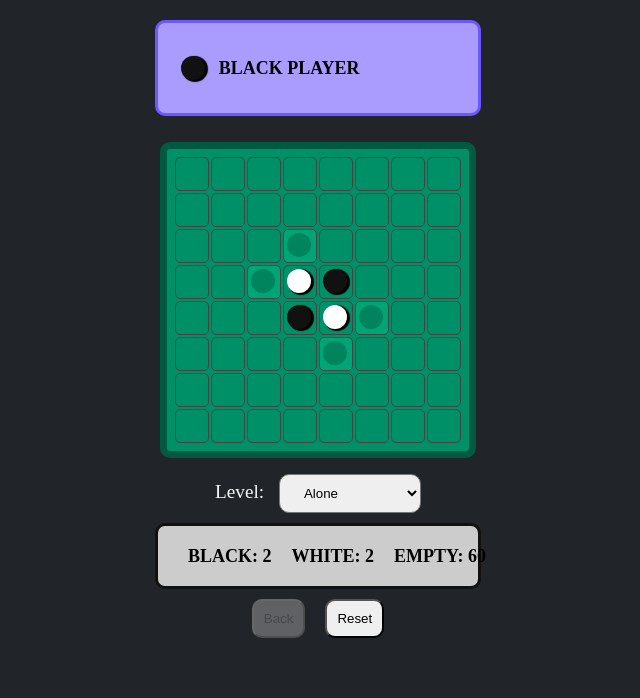
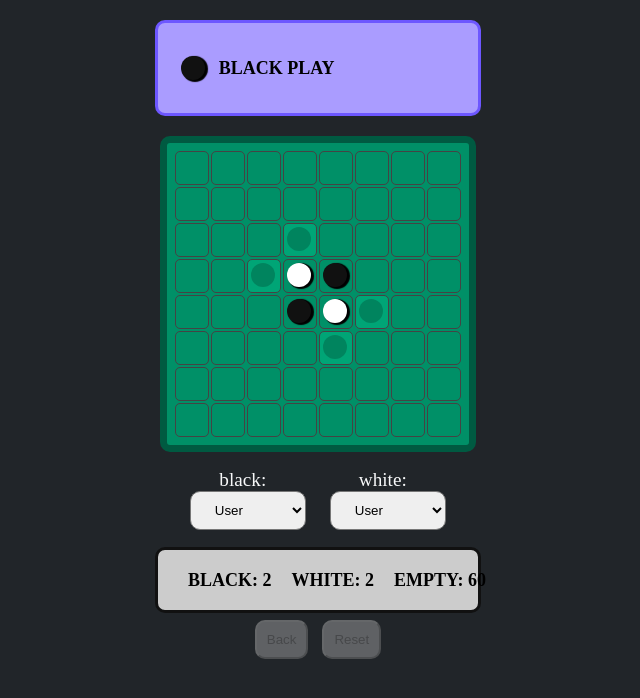
Before and after one commit to guilhermeasn/othello, a React (Create React App) app: page / in a window 1280 px wide. Shown: the top 698 px of the page, without its empty margins (322-962 px from the left). Built offline with nearby package versions, Linux system fonts and the light colour scheme.

Commit message:
save game and players change

```diff
--- a/src/App.tsx
+++ b/src/App.tsx
@@ -1,33 +1,42 @@
 import { useEffect, useState } from "react";
 import Board from "./Board";
-import bot, { Level, randomInt } from "./Bot";
+import bot, { Level } from "./Bot";
 import Othello, { NextMove, Player, Status } from "./Othello";
+
+function save(gameString : string) : void {
+    if(!localStorage) return;
+    localStorage.setItem('othello', gameString);
+}
+
+function restore() : string {
+    if(!localStorage) return '';
+    return localStorage.getItem('othello') ?? '';
+}
 
 export default function App() {
 
-    const [ user, setUser ] = useState<Player>();
-    const [ level, setLevel ] = useState<Level | 'alone'>('alone');
-    const [ othello, setOthello ] = useState<Othello>(new Othello());
+    const [ play, setPlay ] = useState<Record<Player, Level | 'user'>>({ black: 'user', white: 'user' });
+    const [ othello, setOthello ] = useState<Othello>(new Othello(restore()));
     const [ nextMove, setNextMove ] = useState<NextMove>(null);
 
     const status = othello.getStatus();
 
-    useEffect(() => {
-        setUser(randomInt(0, 1) ? 'black' : 'white');
-        setNextMove(othello.getNextMove());
-    }, [ othello ]);
+    useEffect(() => setNextMove(othello.getNextMove()), [ othello ]);
 
     useEffect(() => {
-        if(nextMove && level !== 'alone' && nextMove.player !== user) {
+
+        save(othello.getGameString());
+
+        if(nextMove && play[nextMove.player] !== 'user') {
             setTimeout(() => {
-                    setNextMove(othello.makeMove(bot({
-                    // board: othello.getBoard(),
+                setNextMove(othello.makeMove(bot({
                     next: nextMove,
-                    level
+                    level: play[nextMove.player] as Level
                 })));
             }, 1000);
         }
-    }, [level, nextMove, othello, user]);
+
+    }, [nextMove, othello, play]);
 
     return (
 
@@ -37,7 +46,7 @@ export default function App() {
                 { nextMove ? (
                     <>
                         <div className={ `board-${ nextMove.player }` }></div>
-                        <div className="strong">{ nextMove.player }&nbsp;player</div>
+                        <div className="strong">{ nextMove.player }&nbsp;play</div>
                     </>
                 ) : (
                     <div className="strong red">
@@ -52,19 +61,22 @@ export default function App() {
 
             <Board
                 data={ othello.getBoard() }
-                movies={ nextMove === null || (level !== 'alone' && nextMove.player !== user) ? [] : nextMove.moves }
+                movies={ nextMove === null || play[nextMove.player] !== 'user' ? [] : nextMove.moves }
                 onClick={ position => setNextMove(othello.makeMove(position)) }
             />
 
-            <div>
-                <label>Level:&nbsp;</label>
-                <select value={ level } onChange={ input => setLevel(input.target.value as Level) }>
-                    <option value='alone'>Alone</option>
-                    <option disabled>------------------</option>
-                    <option value='easy'>Easy Bot</option>
-                    {/* <option value='medium'>Medium Bot</option> */}
-                    <option value='hard'>Hard Bot</option>
-                </select>
+            <div className="selections">
+                { Object.keys(play).map(player => (
+                    <div className="margin" key={ player }>
+                        <label>{player}:</label>
+                        <select value={ play[player as keyof typeof play] } onChange={ input => setPlay(play => ({ ...play, [player]: input.target.value })) }>
+                            <option value='user'>User</option>
+                            <option value='easy'>Easy Bot</option>
+                            {/* <option value='medium'>Medium Bot</option> */}
+                            <option value='hard'>Hard Bot</option>
+                        </select>
+                    </div>
+                )) }
             </div>
 
             <div className="status">
@@ -77,8 +89,7 @@ export default function App() {
 
             <div className="buttons">
                 <p><button onClick={ () => setNextMove(othello.backMove()) } disabled={ !othello.isReturnable() }>Back</button></p>
-                {/* <p><button onClick={ () => console.log(othello.getGameString()) }>Salvar</button></p> */}
-                <p><button onClick={ () => setOthello(new Othello()) }>Reset</button></p>
+                <p><button onClick={ () => setOthello(new Othello()) } disabled={ !othello.isReturnable() }>Reset</button></p>
             </div>
 
         </main>
--- a/src/Othello.ts
+++ b/src/Othello.ts
@@ -29,7 +29,7 @@ export default class Othello {
 
     private _histories : History[];
 
-    constructor() {
+    constructor(gameString ?: string) {
 
         this._player = 'black';
         this._moves = [];
@@ -52,6 +52,11 @@ export default class Othello {
             }
         }
 
+        if(gameString) {
+            const moves = Othello.getMovesByString(gameString);
+            moves.forEach(move => { console.log(move); this.makeMove(move) });
+        }
+
     }
 
     getPlayer() : Player {
@@ -64,40 +69,6 @@ export default class Othello {
 
     getBoard() : Board {
         return this._board;
-    }
-
-    getGameString() : string {
-
-        let game : string = '';
-
-        this._moves.forEach(({ row, col }) => {
-            game += ['a', 'b', 'c', 'd', 'e', 'f', 'g', 'h'][col] + (row + 1) + '-';
-        });
-
-        return game.replace(/-$/, '');
-
-    }
-
-    getMovesByString(gameString : string) : Position[] {
-
-        gameString = gameString.toLowerCase().trim();
-        if(gameString === '') return [];
-
-        if(!/^([a-h][1-8]-)*([a-h][1-8])$/.test(gameString)) {
-            throw Error('Game String incorrect format');
-        }
-
-        let moves : Position[] = [];
-
-        gameString.split('-').forEach(move => {
-            moves.push({
-                row: parseInt(move.charAt(1)) - 1,
-                col: ['a', 'b', 'c', 'd', 'e', 'f', 'g', 'h'].findIndex(v => v === move.charAt(0))
-            })
-        });
-
-        return moves;
-
     }
 
     getStatus() : Status {
@@ -114,6 +85,39 @@ export default class Othello {
             player: this._player,
             moves: this.validMoves()
         } : null;
+
+    }
+
+    getGameString() : string {
+
+        let game : string = '';
+
+        this._moves.forEach(({ row, col }) => {
+            game += ['a', 'b', 'c', 'd', 'e', 'f', 'g', 'h'][col] + (row + 1);
+        });
+
+        return game;
+
+    }
+
+    static getMovesByString(gameString : string) : Position[] {
+
+        gameString = gameString.toLowerCase();
+
+        if(!/^([a-h][1-8]){0,60}$/.test(gameString)) {
+            throw Error('Game String incorrect format');
+        }
+
+        let moves : Position[] = [];
+
+        for(let [ move ] of gameString.matchAll(/[a-h][1-8]/g)) {
+            moves.push({
+                row: parseInt(move.charAt(1)) - 1,
+                col: ['a', 'b', 'c', 'd', 'e', 'f', 'g', 'h'].findIndex(v => v === move.charAt(0))
+            });
+        }
+
+        return moves;
 
     }
 
--- a/src/style.css
+++ b/src/style.css
@@ -7,8 +7,8 @@ body {
     background-color: #212529;
 }
 
-p {
-    margin: 10px;
+p, .margin {
+    margin: 7px;
 }
 
 main {
@@ -23,7 +23,7 @@ main {
     border: 7px solid #005a41;
     border-radius: 10px;
     padding: 7px;
-    margin: 1em;
+    margin: 10px;
     display: inline-block;
     width: fit-content;
     background-color: #009067;
@@ -125,7 +125,8 @@ main {
     color: #700;
 }
 
-.buttons {
+.buttons, .selections {
+    max-width: 280px;;
     display: flex;
     align-items: center;
     align-content: space-between;
@@ -138,6 +139,10 @@ button {
     border-radius: 10px;
 }
 
+button:disabled, button[disabled] {
+    cursor: default !important;
+}
+
 label {
     color: #f7f8f9;
     font-size: larger;
--- a/tsconfig.json
+++ b/tsconfig.json
@@ -18,7 +18,8 @@
     "resolveJsonModule": true,
     "isolatedModules": true,
     "noEmit": true,
-    "jsx": "react-jsx"
+    "jsx": "react-jsx",
+    "downlevelIteration": true
   },
   "include": [
     "src"
```
Also changed, not shown: 1 other file (tests, documents, lock files or other folders).
